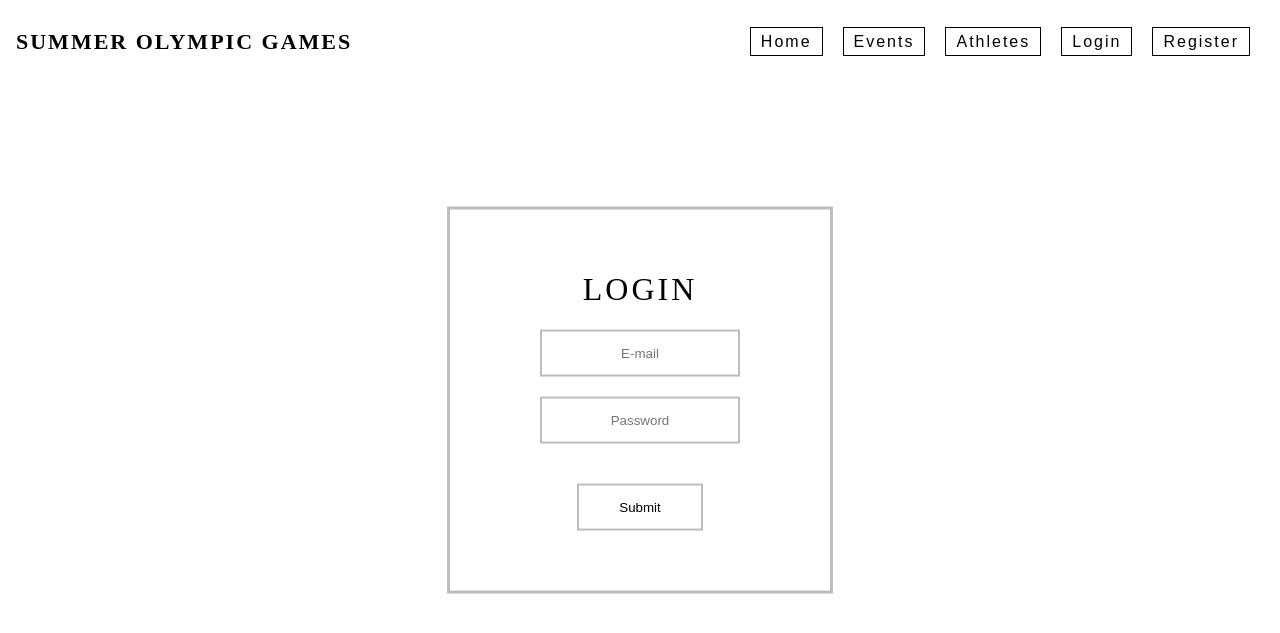
After one commit to TKTrader/SOG2, a PHP site: page /login.php in a window 1280 px wide. The commit adds this page. Shown: the top 633 px of the page. Run offline with PHP 8.4, Linux system fonts and the light colour scheme.

Commit message:
Added login page, Reg Page, css for them

```diff
--- a/header.php
+++ b/header.php
@@ -5,3 +5,14 @@
 </head>
 
 <body>
+  <nav>
+    <div class="logo"><h4>Summer Olympic Games</h4></div>
+     <ul class="menu">
+      <li><a href="index.php"> Home</a></li>
+      <li><a href="#"> Events</a></li>
+      <li><a href="#"> Athletes</a></li>
+      <!--Note: Create a drop down menu here that will box group login/register-->
+      <li><a href="login.php"> Login</a></li>
+      <li><a href="register.php"> Register</a></li>
+     </ul>
+  </nav>
--- /dev/null
+++ b/login.php
@@ -0,0 +1,10 @@
+<?php
+require 'header.php';
+?>
+
+<form class = "logContainer" action="index.php" method="post">
+  <h1>Login</h1>
+  <input type="email" name="" placeholder="E-mail" />
+  <input type="password" name="" placeholder="Password" />
+  <input type="submit" name="" value="Submit" />
+</form>
--- a/style2Home.css
+++ b/style2Home.css
@@ -50,3 +50,58 @@ nav {
   transition: .4s;
   color: #000;
 }
+
+/*************Login/Reg CSS*/
+/*Modified  but based off: https://www.youtube.com/watch?v=HV7DtH3J2PU*/
+.logContainer{
+  width: 300px;
+  padding: 40px;
+  position: absolute;
+  top: 50%;
+  left: 50%;
+  transform: translate(-50%, -50%);
+  background: white;
+  text-align: center;
+  border: 3px solid rgb(189, 189, 189);
+}
+.logContainer h1{
+  letter-spacing: 3px;
+  color: black;
+  text-transform: uppercase;
+  font-weight: 500;
+}
+
+.logContainer input[type="text"],.logContainer input[type="email"], .logContainer input[type="password"]{
+  border:0;
+  background: none;
+  display: block;
+  margin: 20px auto;
+  text-align: center;
+  border: 2px solid rgb(189, 189, 189);
+  padding: 14px 10px;
+  width: 200px;
+  outline: none;
+  color: black;
+  transition: 0.25s;
+}
+
+.logContainer input[type="text"]:focus,.logContainer input[type="email"]:focus, .logContainer input [type="password"]:focus{
+  width: 280px;
+  border-color: rgb(153, 193, 221);
+}
+
+.logContainer input[type="submit"]{
+  border:0;
+  background: none;
+  margin: 20px auto;
+  text-align: center;
+  border: 2px solid rgb(189, 189, 189);
+  padding: 14px 40px;
+  outline: none;
+  color: black;
+  transition: 0.25s;
+}
+
+.logContainer input[type="submit"]:hover{
+  background: rgb(189, 189, 189);
+}
```
Also changed, not shown: Register.php (added, +12 -0 lines), SQL/dbCreate.sql (+56 -6 lines), index.php (+2 -10 lines).
